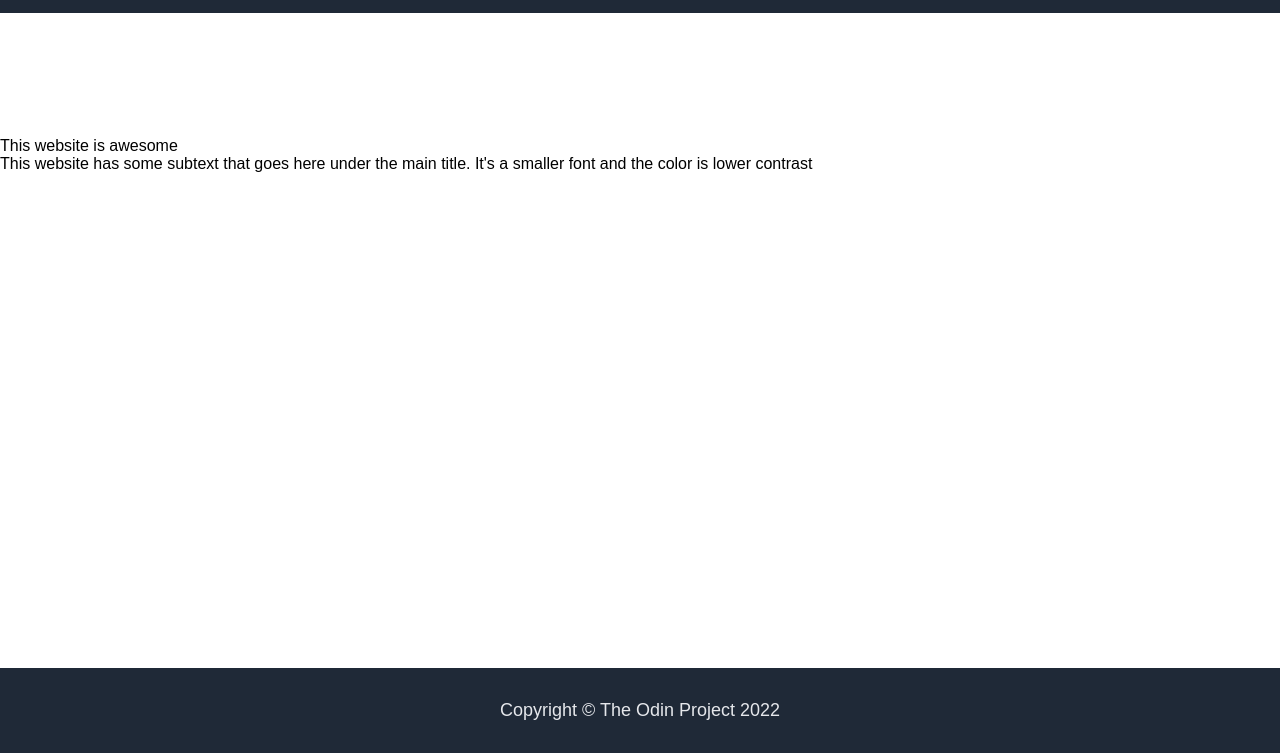
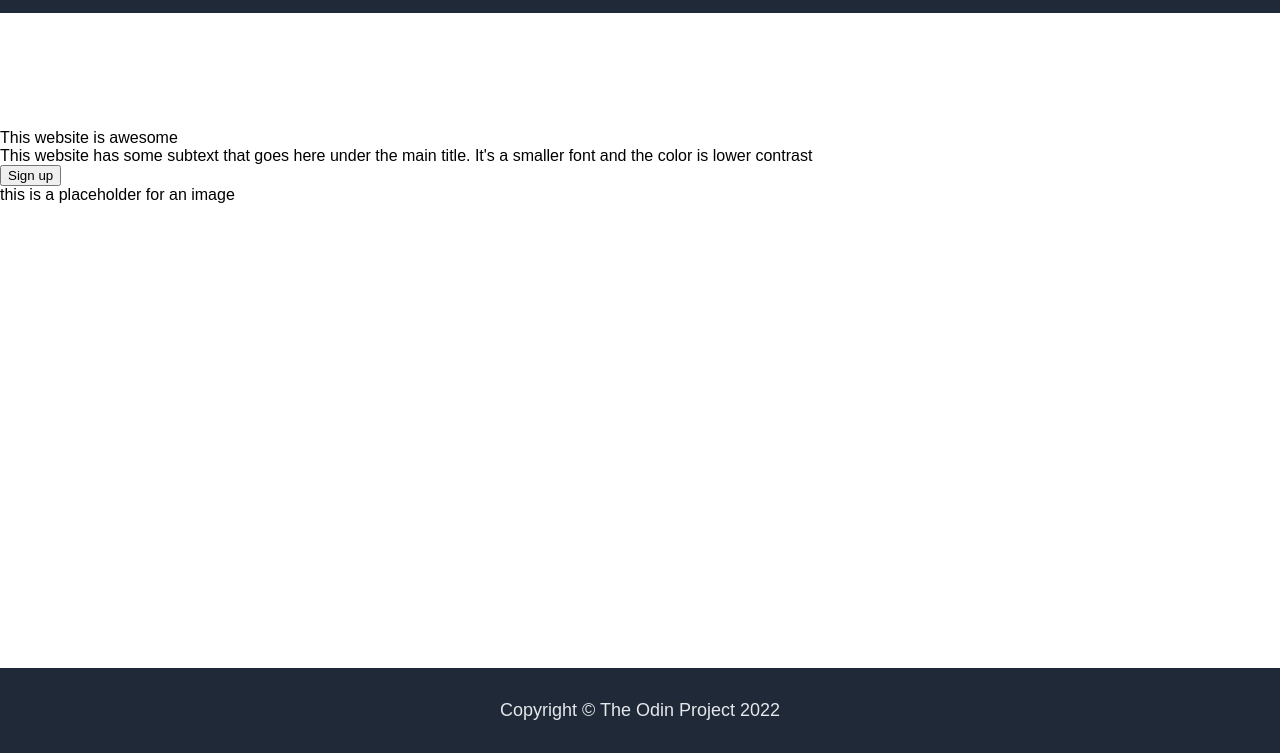
Before and after one commit to AustinMcCallister/odin-landing-page, a plain HTML site: page index.html in a window 1280 px wide. Shown: the part 47-800 px from the top of the page. Drawn offline with Linux system fonts and the light colour scheme.

Commit message:
Add eyecatch section containers and placeholder text

```diff
--- a/index.html
+++ b/index.html
@@ -27,6 +27,7 @@
     </div>
   </div>
   <div class="eyecatch-container">
+    <div class="eyecatch-text-container">
       <div class="eyecatch-header">
         This website is awesome
       </div>
@@ -34,6 +35,11 @@
         This website has some subtext that goes here under the
         main title. It's a smaller font and the color is lower
         contrast
+      </div>
+      <button class="eyecatch-button">Sign up</button>
+    </div>
+    <div class="eyecatch-image">
+      this is a placeholder for an image
     </div>
   </div>
   <div class="info-container">
```
Lines whose indentation alone changed are shown as unchanged.
